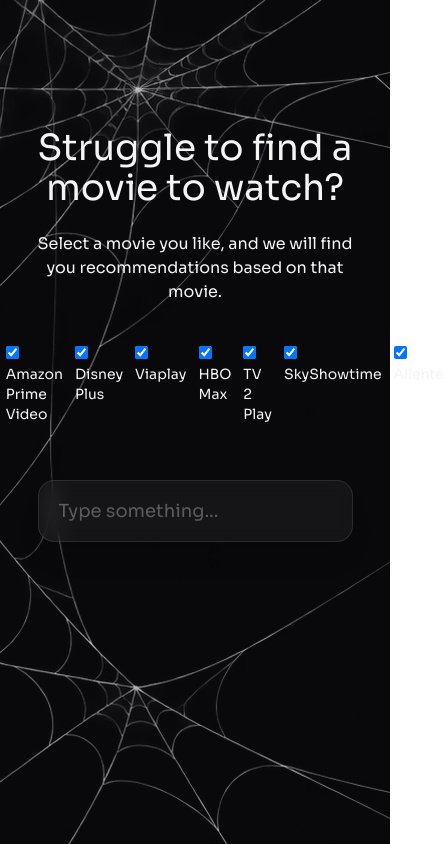
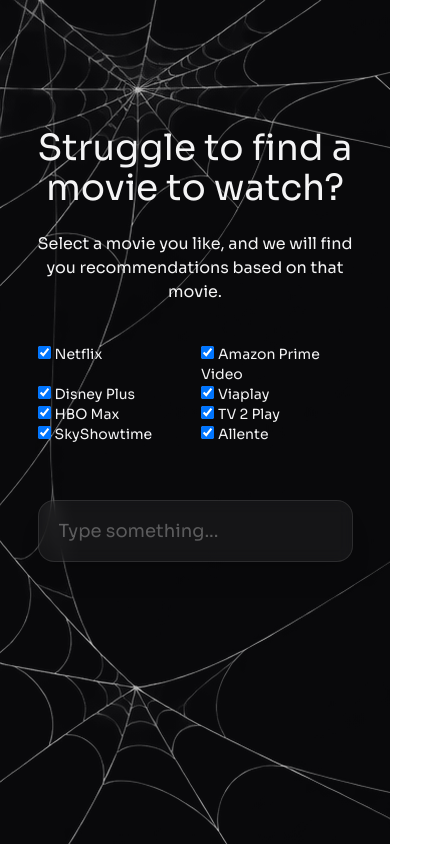
Before and after one commit to ahmedzsolt/movieweb, a React (Vite) app: page / in a window 390 px wide. Shown: the whole page, 444 px wide, since content can reach past the window. Built offline with nearby package versions, Linux system fonts and the light colour scheme.

Commit message:
Fix grid-cols for mobile devices

```diff
--- a/src/components/MovieSearch.tsx
+++ b/src/components/MovieSearch.tsx
@@ -51,7 +51,7 @@
         <div className="flow flow-col w-[90%] max-w-4xl">
             <h1 className="text-center text-4xl mt-20">Struggle to find a movie to watch?</h1>
             <p className="text-center mt-6 mb-10 text-base">Select a movie you like, and we will find you recommendations based on that movie.</p>
-            <div className="flex flex-row gap-x-3 mb-2 justify-center">
+            <div className="grid grid-cols-2 sm:grid-cols-3 lg:flex lg:flex-row gap-x-3 mb-2 justify-center">
                 {
                     providers.map(provider => (
                         <label className="text-sm" key={provider.provider_id}>
```
